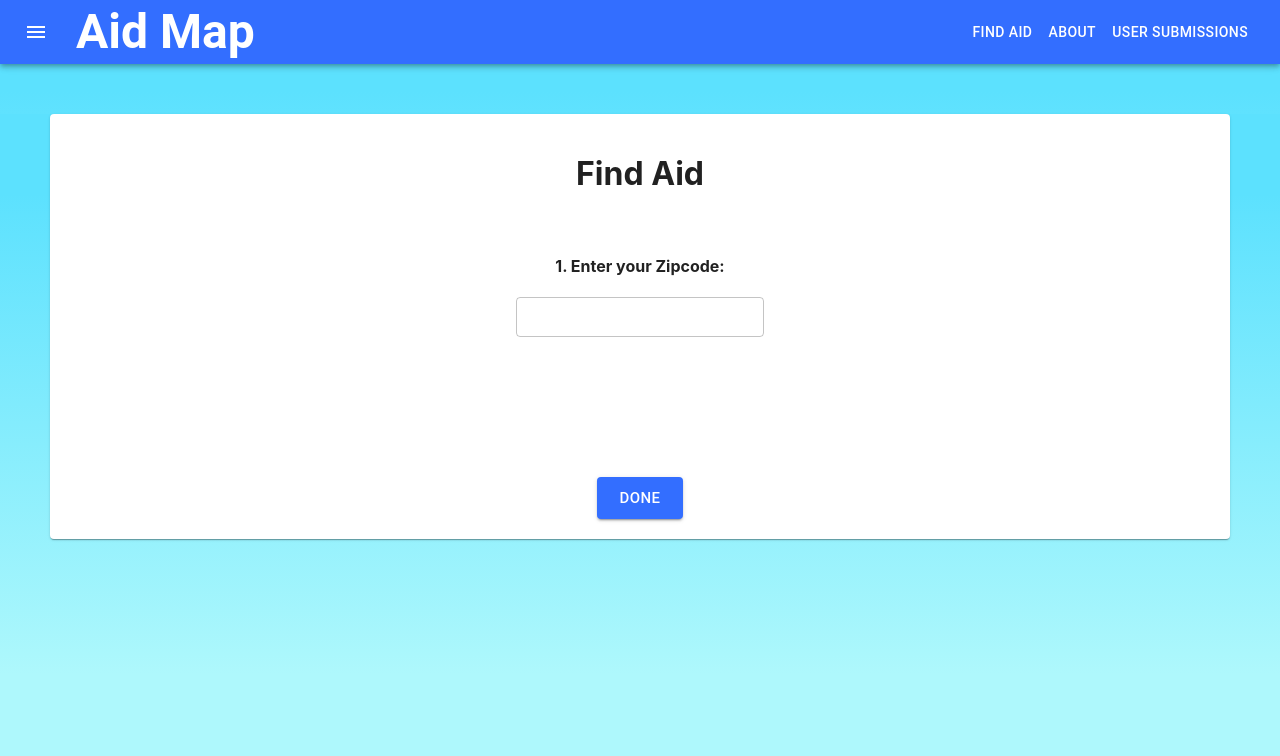
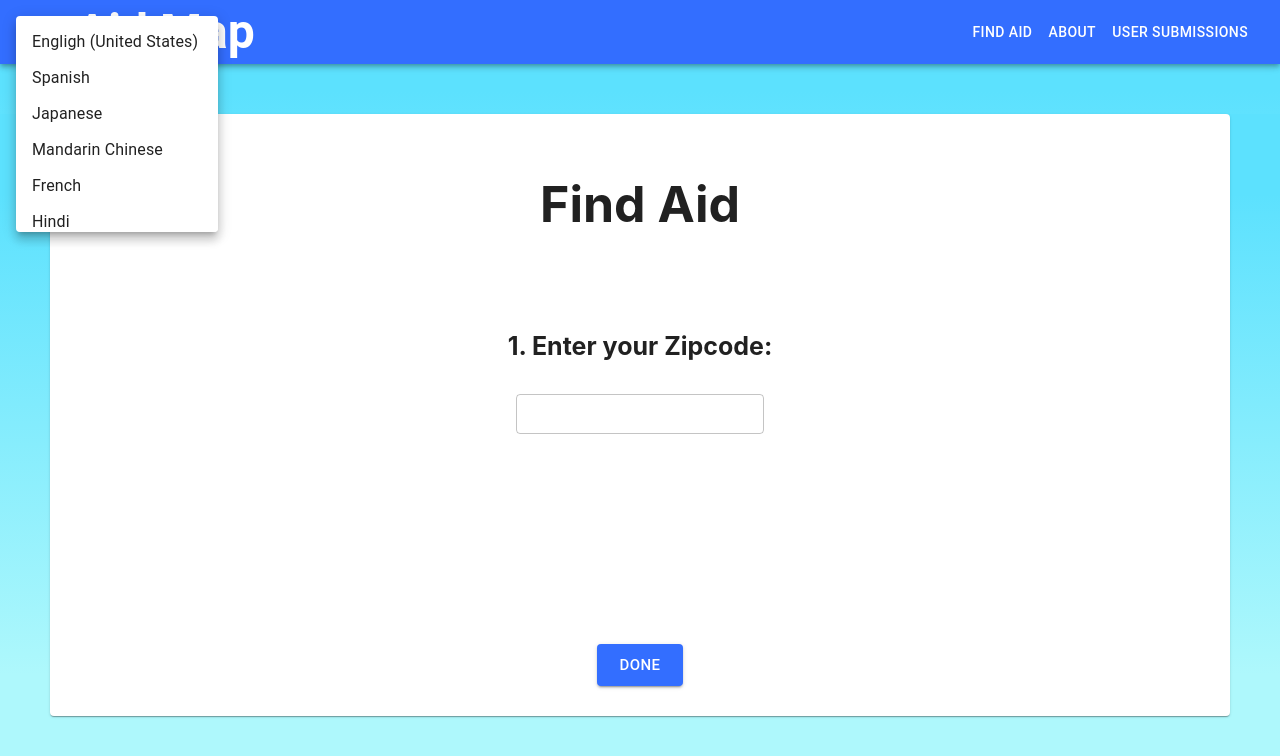
Before and after one commit to jennifer-s19/DNS2AidMap, a React (Create React App) app: page /findAid in a window 1280 px wide. Both pictures are taken after a click on the button "menu". Shown: the top 756 px of the page. Built offline with nearby package versions, Linux system fonts and the light colour scheme.

Commit message:
Manually Merged SmallDetails

```diff
--- a/src/App.js
+++ b/src/App.js
@@ -1,5 +1,6 @@
 import React from "react";
 import { makeStyles } from "@material-ui/core/styles";
+import { BrowserRouter as Router, Route } from 'react-router-dom';
 import AppHeader from "./AppHeader";
 
 const useStyles = makeStyles((theme) => ({
--- a/src/AppHeader.js
+++ b/src/AppHeader.js
@@ -5,13 +5,26 @@ import Toolbar from "@material-ui/core/Toolbar";
 import Typography from "@material-ui/core/Typography";
 import Button from "@material-ui/core/Button";
 import IconButton from "@material-ui/core/IconButton";
-import MenuIcon from "@material-ui/icons/Menu";
 import { BrowserRouter as Router, Link, Switch, Route } from "react-router-dom";
 import "./AppHeader";
 import HomePage from "./HomePage";
 import FindAid from "./FindAid";
 import AboutUs from "./AboutUs";
 import UserSubmission from "./UserSubmission";
+import Menu from '@material-ui/core/Menu';
+import MenuItem from '@material-ui/core/MenuItem';
+import LanguageIcon from '@material-ui/icons/Language';
+
+const options = [
+  'Engligh (United States)',
+  'Spanish',
+  'Japanese',
+  'Mandarin Chinese',
+  'French',
+  'Hindi',
+  'Russian',
+  "Portuguese"
+];
 
 const useStyles = makeStyles((theme) => ({
   root: {
@@ -59,7 +72,21 @@ const useStyles = makeStyles((theme) => ({
   },
 }));
 
+
 export default function AppHeader() {
+  const [anchorEl, setAnchorEl] = React.useState(null);
+  const open = Boolean(anchorEl);
+
+  const handleClick = (event) => {
+    setAnchorEl(event.currentTarget);
+  };
+
+  const handleClose = () => {
+    setAnchorEl(null);
+  };
+
+  const ITEM_HEIGHT = 48;
+
   const classes = useStyles();
   return (
     <Router>
@@ -70,9 +97,29 @@ export default function AppHeader() {
             className={classes.menuButton}
             color="inherit"
             aria-label="menu"
+            onClick={handleClick}
           >
-            <MenuIcon />
+            <LanguageIcon />
           </IconButton>
+          <Menu
+            id="long-menu"
+            anchorEl={anchorEl}
+            keepMounted
+            open={open}
+            onClose={handleClose}
+            PaperProps={{
+              style: {
+                maxHeight: ITEM_HEIGHT * 4.5,
+                width: '20ch',
+              },
+            }}
+          >
+            {options.map((option) => (
+              <MenuItem key={option} selected={option === 'Pyxis'} onClick={handleClose}>
+                {option}
+              </MenuItem>
+            ))}
+          </Menu>
           <Link
             to="/"
             className="headerLink"
--- a/src/FindAid.js
+++ b/src/FindAid.js
@@ -14,6 +14,8 @@ const useStyles = makeStyles((theme) => ({
     background: "linear-gradient(360deg, #AEF8FC 30%, #5CE1FE 90%)",
     width: "auto",
     height: "100vH",
+    fontWeight: 600,
+	  fontSize: 25,
   },
   zipcodeField: {},
   zipcode: {},
@@ -43,6 +45,7 @@ export default function FindAid() {
   return (
 
     <div className={classes.findAidContainer}>
+      <form>
       <Paper className={classes.paper}>
         <br></br>
         <br></br>
@@ -105,6 +108,7 @@ export default function FindAid() {
         <br></br>
         <br></br>
       </Paper>
+      </form>
     </div>
   );
 }
--- a/src/HomePage.js
+++ b/src/HomePage.js
@@ -44,7 +44,7 @@ const useStyles = makeStyles((theme) => ({
   },
 }));
 
-export default function Home() {
+export default function HomePage() {
   const classes = useStyles();
   return (
     <div className={classes.title}>
--- a/src/UserSubmission.js
+++ b/src/UserSubmission.js
@@ -49,6 +49,9 @@ export default function Home() {
   const [zipAddressValue, setZipAddressValue] = useState("");
   const [countryValue, setCountryValue] = useState("");
   const [aidValue, setAidValue] = useState("");
+  const onSubmit = () => {
+    alert("Thank you for your submission! Please navigate back to the Home Page by clicking on the Aid Map logo in the toolbar");
+  };
 
   return (
     <div className={classes.title}>
@@ -140,14 +143,15 @@ export default function Home() {
             </div>
             <br></br>
             <br></br>
-            <Button
-              className={classes.doneButton}
+            <Button className={classes.doneButton}
               size="large"
               variant="contained"
               color="primary"
-            >
-              Done
-            </Button>
+              justifyContent="center"
+              onClick={onSubmit}>
+
+              Submit
+            </Button >
             <br></br>
             <br></br>
           </Paper>
```
